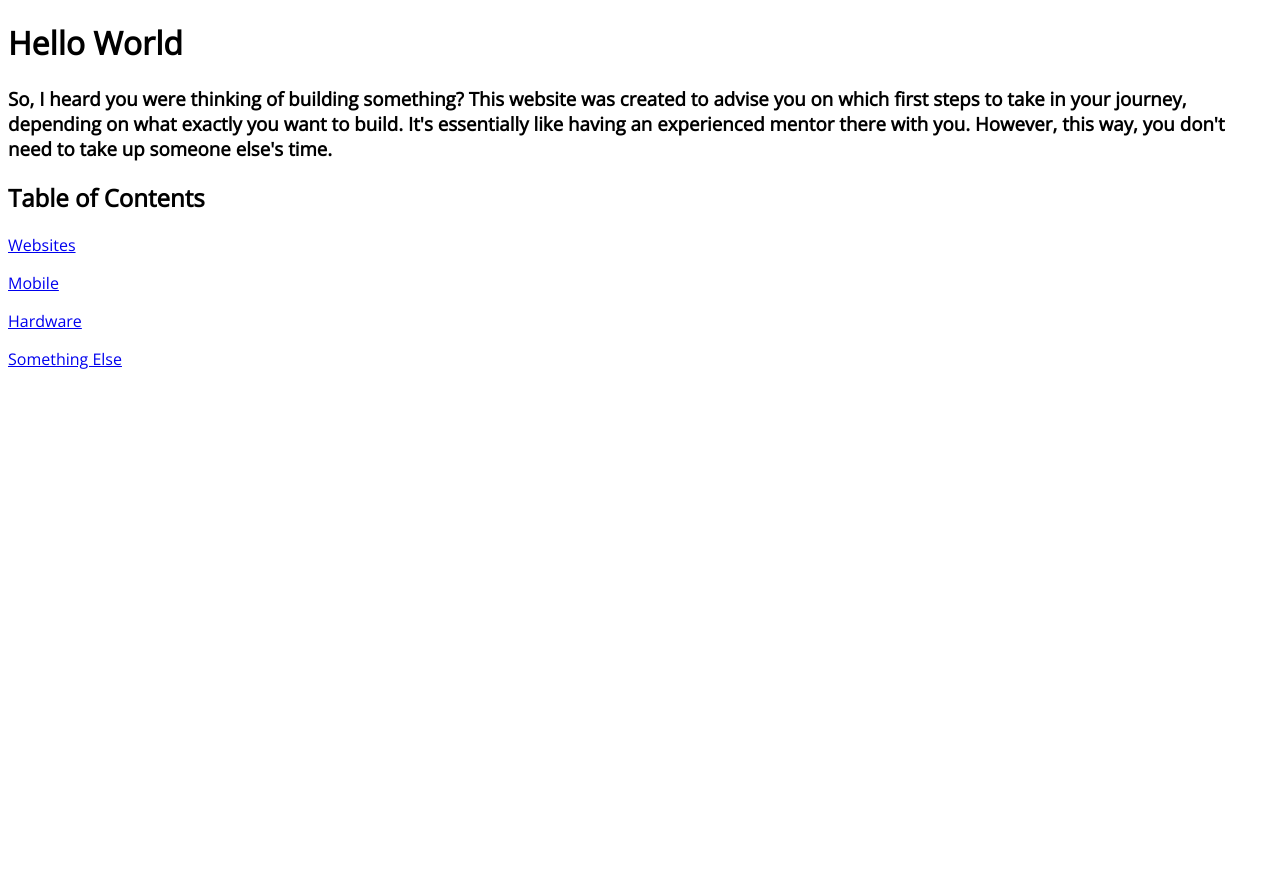
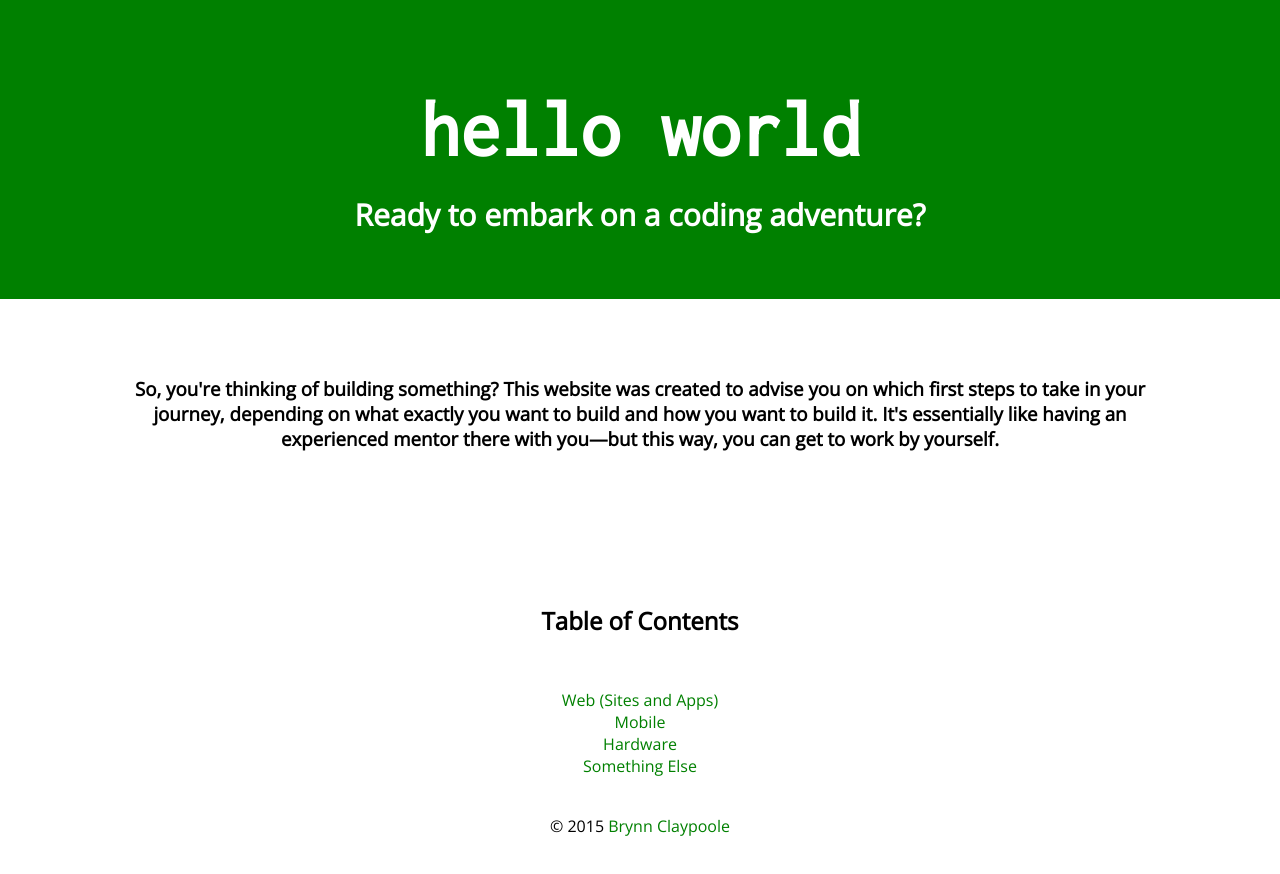
Before and after one commit to bclay/project-starter, a plain HTML site: page index.html in a window 1280 px wide. Before the commit the page ends 800 px from the top, so only its background shows below. Drawn offline with nearby package versions, Linux system fonts and the light colour scheme.

Commit message:
lots of green styling

```diff
--- a/assets/css/global.css
+++ b/assets/css/global.css
@@ -1,3 +1,50 @@
+*{
+	margin: 0;
+}
+
 body{
 	font-family: 'Open Sans', sans-serif;
+	text-align: center;
 }
+
+a{
+	color: green;
+	text-decoration: none;
+}
+
+a:hover{
+	color: #80C080;
+}
+
+header{
+	background-color: green;
+	color: white;
+	padding: 5%;
+}
+
+header h1 {
+	font-size: 80px;
+	padding: 2%;
+	font-family: 'Inconsolata';
+}
+
+header h2 {
+	font-size: 30px;
+}
+
+.intro{
+	margin: 6% 10% 3%;
+}
+
+.toc{
+	margin: 3% 10% 3%;
+}
+
+.toc h2{
+	margin: 5%;
+	margin-top: 15%;
+}
+
+footer{
+	margin: 3% 10% 3%;
+}
--- a/index.html
+++ b/index.html
@@ -1,18 +1,30 @@
 <!DOCTYPE html>
 <html>
 <head>
+	<meta charset="utf-8">
 	<title>Project Starter</title>
 	<link href='https://fonts.googleapis.com/css?family=Open+Sans' rel='stylesheet' type='text/css'>
+	<link href='https://fonts.googleapis.com/css?family=Inconsolata' rel='stylesheet' type='text/css'>
 	<link rel="stylesheet" type="text/css" href="assets/css/global.css">
 </head>
 <body>
-	<h1>Hello World</h1>
-	<h3>So, I heard you were thinking of building something? This website was created to advise you on which first steps to take in your journey, depending on what exactly you want to build. It's essentially like having an experienced mentor there with you. However, this way, you don't need to take up someone else's time.</h3>
+	<header>
+		<h1>hello world</h1>
+		<h2>Ready to embark on a coding adventure?</h2>
+	</header>
+	<div class="intro">
+		<h3>So, you're thinking of building something? This website was created to advise you on which first steps to take in your journey, depending on what exactly you want to build and how you want to build it. It's essentially like having an experienced mentor there with you—but this way, you can get to work by yourself.</h3>
+	</div>
 
-	<h2>Table of Contents</h2>
-	<p><a href="/unlucky">Websites</a></p>
-	<p><a href="/unlucky">Mobile</a></p>
-	<p><a href="/unlucky">Hardware</a></p>
-	<p><a href="/unlucky">Something Else</a></p>
+	<div class="toc">
+		<h2>Table of Contents</h2>
+		<p><a href="/unlucky">Web (Sites and Apps)</a></p>
+		<p><a href="/unlucky">Mobile</a></p>
+		<p><a href="/unlucky">Hardware</a></p>
+		<p><a href="/unlucky">Something Else</a></p>
+	</div>
+	<footer>
+		<p>© 2015 <a href="https://twitter.com/bclaypoole">Brynn Claypoole</a></p>
+	</footer>
 </body>
 </html>
```
